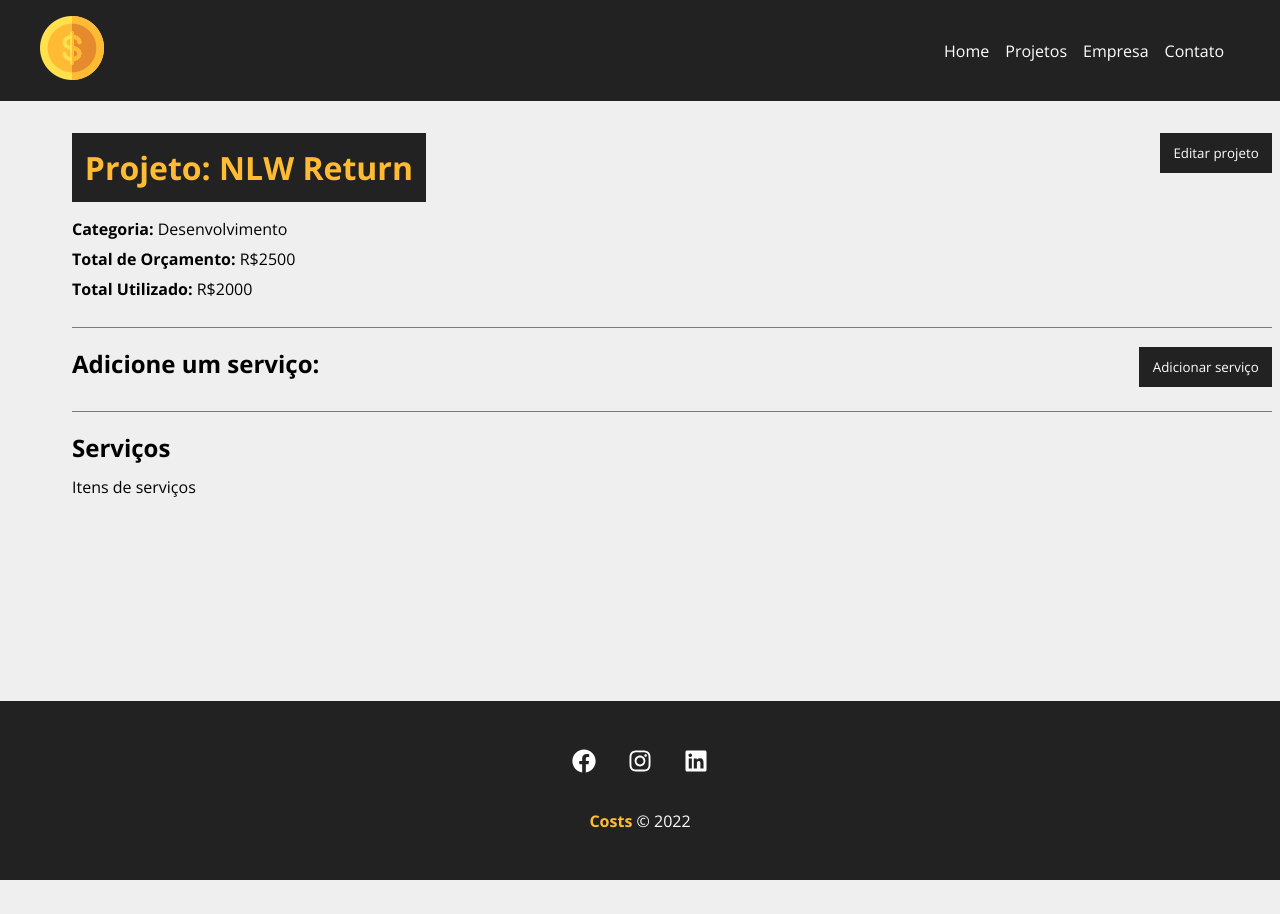
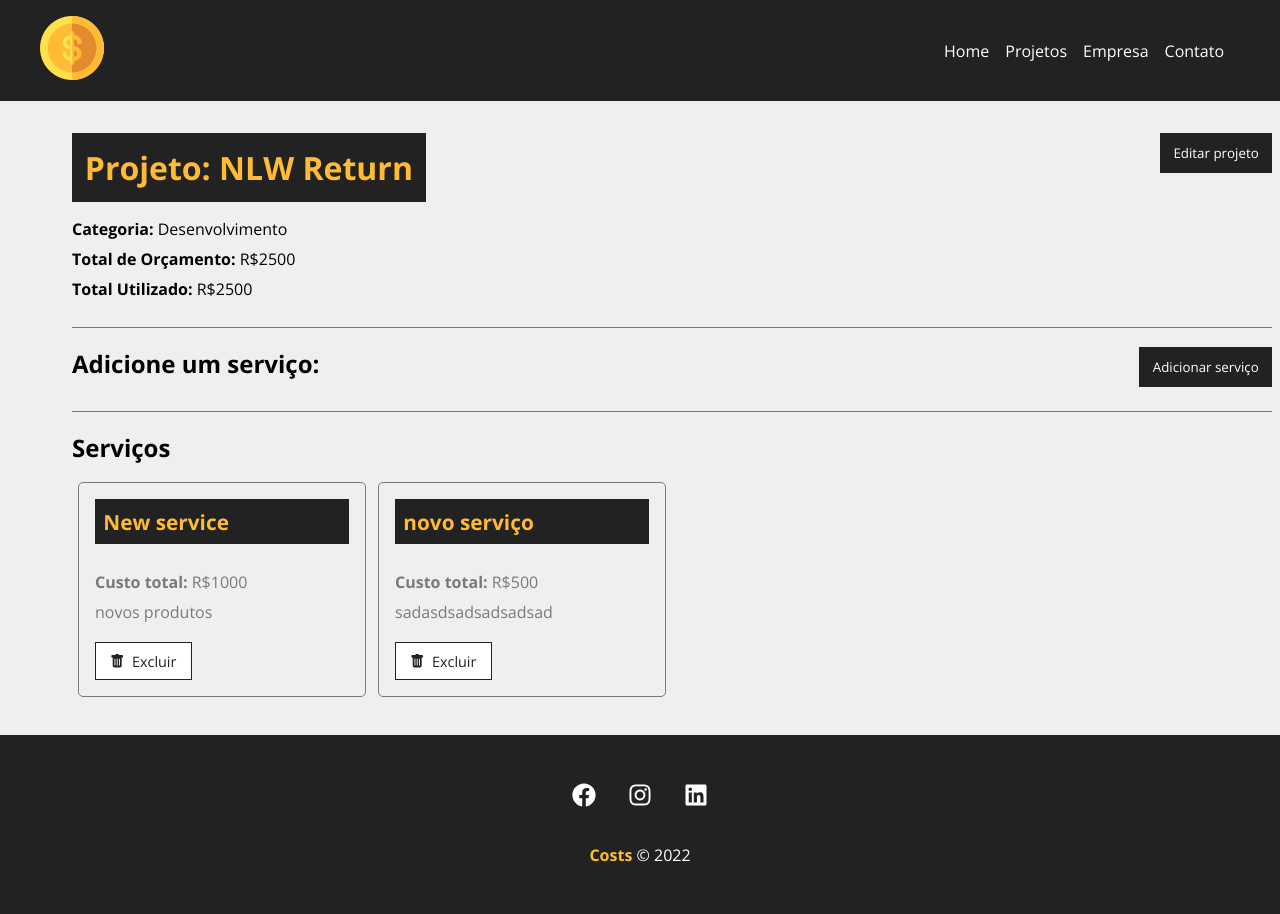
Before and after one commit to brunofelipehp/costs, a React (Create React App) app: page /project/6 in a window 1280 px wide. Shown: the top 914 px of the page. Before the commit the page ends 880 px from the top, so only its background shows below. Built offline with nearby package versions, Linux system fonts and the light colour scheme; data requests are answered from the project's data file.

Commit message:
showing the services

```diff
--- a/db.json
+++ b/db.json
@@ -7,7 +7,7 @@
         "id": "2",
         "name": "Desenvolvimento"
       },
-      "cost": 2000,
+      "cost": 2500,
       "services": [
         {
           "name": "New service",
@@ -16,10 +16,10 @@
           "id": "169d7f72-4c52-4017-a606-b2a42249f0b4"
         },
         {
-          "name": "New service",
-          "cost": "1000",
-          "description": "novos produtos",
-          "id": "169d7f72-4c52-4017-a606-b2a42249f0b4"
+          "name": "novo serviço",
+          "cost": "500",
+          "description": "sadasdsadsadsadsad",
+          "id": "1fb298c4-6530-4a39-9ea7-3ff5adca901d"
         }
       ],
       "id": 6
@@ -31,8 +31,21 @@
         "id": "4",
         "name": "Planejamento"
       },
-      "cost": 0,
-      "services": [],
+      "cost": 1500,
+      "services": [
+        {
+          "name": "novo serviço",
+          "cost": "500",
+          "description": "sadasdsadsadsadsad",
+          "id": "9d7cff5d-9f3d-47be-82cc-a40084a57d96"
+        },
+        {
+          "name": "novo serviço",
+          "cost": "500",
+          "description": "sadasdsadsadsadsad",
+          "id": "f0f6ec40-e6cb-41c2-bf59-cbc6a429eaaa"
+        }
+      ],
       "id": 7
     }
   ],
--- a/src/components/pages/Project.jsx
+++ b/src/components/pages/Project.jsx
@@ -1,4 +1,4 @@
-import { parse, v4 as uuidv4 } from 'uuid'
+import { v4 as uuidv4 } from 'uuid'
 
 import { useEffect, useState } from 'react'
 import { useParams } from 'react-router-dom'
@@ -7,12 +7,14 @@
 import { Message } from '../layout/Message'
 import { ProjectForm } from '../project/ProjectForm'
 import { ServiceForm } from '../service/ServiceForm'
+import { ServiceCard } from '../service/ServiceCard'
 import styles from './Project.module.css'
 
 export function Project() {
   const { id } = useParams()
 
   const [project, setProject] = useState([])
+  const [services, setServices] = useState([])
   const [showProjectForm, setShowProjectForm] = useState(false)
   const [showServiceForm, setShowServiceForm] = useState(false)
   const [message, setMessage] = useState()
@@ -28,6 +30,7 @@
       .then((resp) => resp.json())
       .then((data) => {
         setProject(data)
+        setServices(data.services)
       })
       .catch((err) => console.log(err))
   }, [id])
@@ -91,10 +94,13 @@
       .then((resp) => resp.json())
       .then((data) => {
         //exibir os serviços
-        console.log(data)
+        //console.log(data)
+        showServiceForm(false)
       })
       .catch((err) => console.log(err))
   }
+
+  function removeService() {}
 
   function toggleProjectForm() {
     setShowProjectForm(!showProjectForm)
@@ -154,7 +160,18 @@
             </div>
             <h2>Serviços</h2>
             <Container customClass="start">
-              <p>Itens de serviços</p>
+              {services.length > 0 &&
+                services.map((service, index) => (
+                  <ServiceCard
+                    id={service.id}
+                    name={service.name}
+                    cost={service.cost}
+                    description={service.description}
+                    key={service.id}
+                    handleRemove={removeService}
+                  />
+              ))}
+              {services.length === 0 && <p>Não há serviços cadastrado.</p>}
             </Container>
           </Container>
         </div>
--- /dev/null
+++ b/src/components/service/ServiceCard.jsx
@@ -0,0 +1,24 @@
+import styles from '../project/ProjectCard.module.css'
+
+import  { BsFillTrashFill } from 'react-icons/bs'
+
+export function ServiceCard({ id, name, cost, description, handleRemove }) {
+  const remove = (e) => {
+
+  }
+  return (
+    <div className={styles.project_card}>
+      <h4>{name}</h4>
+      <p>
+        <span>Custo total:</span> R${cost}
+      </p>
+      <p>{description}</p>
+      <div className={styles.project_card_actions}>
+        <button onClick={remove}>
+          <BsFillTrashFill />
+          Excluir
+        </button>
+      </div>
+    </div>
+  )
+}
```
